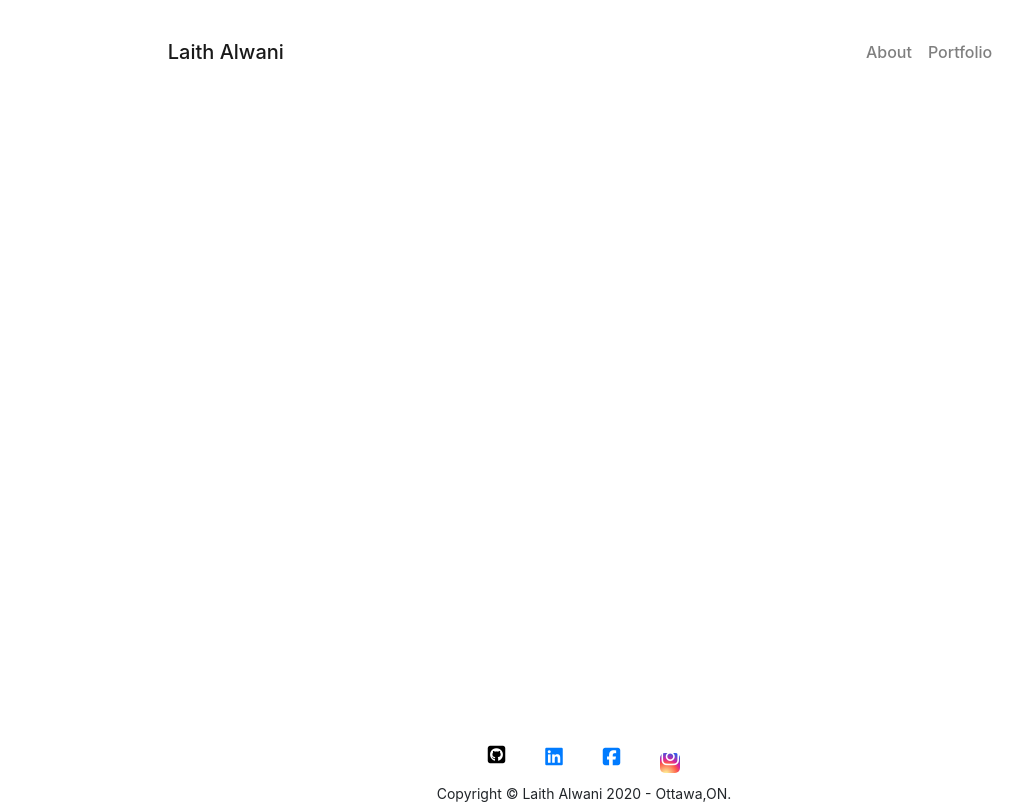
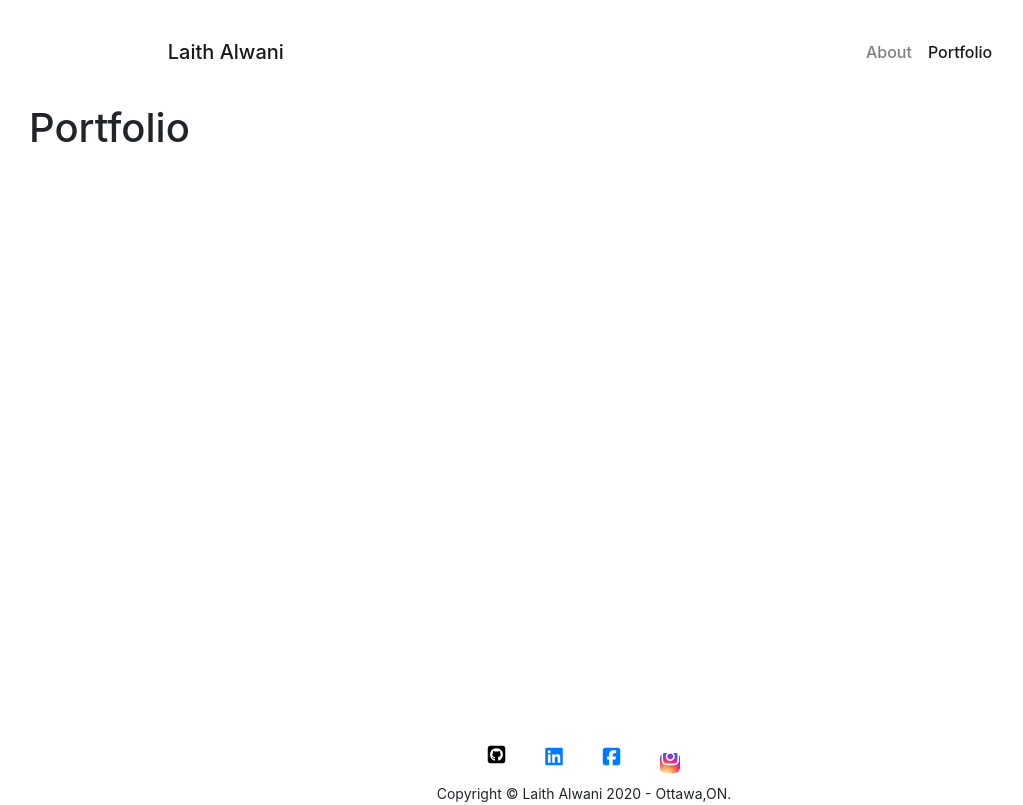
Before and after one commit to LaithAlwani/react-portfolio, a React (Create React App) app: page /react-portfolio/portfolio in a window 1280 px wide. Shown: the whole page, without its empty margins (56-1079 px from the left). Built offline with nearby package versions, Linux system fonts and the light colour scheme.

Commit message:
fixed router issue

```diff
--- a/src/App.js
+++ b/src/App.js
@@ -1,19 +1,17 @@
 import { BrowserRouter as Router, Route } from "react-router-dom";
-import Footer from "./components/Footer";
+import Wrapper from "./components/Wrapper";
 import Navbar from "./components/Navbar/index";
-import Wrapper from "./components/Wrapper";
 import About from "./pages/about";
 import Portfolio from "./pages/portfolio";
+import Footer from "./components/Footer";
 
 function App() {
   return (
     <Router>
-
       <Wrapper>
         <Navbar />
-        <Route exact path="/" component={About}/>
-        <Route exact path="/portfolio" component={Portfolio}/>
-
+        <Route exact path="/react-portfolio" component={About}/>
+        <Route path="/react-portfolio/portfolio" component={Portfolio}/>
       </Wrapper>
       <Footer />
     </Router>
--- a/src/components/NavBar/index.js
+++ b/src/components/NavBar/index.js
@@ -5,15 +5,15 @@ const Navbar = () => {
   const location = useLocation();
   return (
     <nav className="navbar navbar-expand navbar-light">
-      <Link to="/" className="navbar-brand">
+      <Link to="/react-portfolio" className="navbar-brand">
         Laith Alwani
       </Link>
       <ul className="navbar-nav ml-auto">
         <li className="navbar-item">
           <Link
-            to="/"
+            to="/react-portfolio"
             className={
-              location.pathname === "/" ? "nav-link active" : "nav-link"
+              location.pathname === "/react-portfolio" ? "nav-link active" : "nav-link"
             }
           >
             About
@@ -21,9 +21,9 @@ const Navbar = () => {
         </li>
         <li className="navbar-item">
           <Link
-            to="/portfolio"
+            to="/react-portfolio/portfolio"
             className={
-              location.pathname === "/portfolio"
+              location.pathname === "/react-portfolio/portfolio"
                 ? "nav-link active"
                 : "nav-link"
             }
--- a/src/index.js
+++ b/src/index.js
@@ -2,17 +2,17 @@ import React from 'react';
 import ReactDOM from 'react-dom';
 import './index.css';
 import App from './App';
-import reportWebVitals from './reportWebVitals';
+// import reportWebVitals from './reportWebVitals';
 import 'bootstrap/dist/css/bootstrap.min.css';
 
 ReactDOM.render(
-  <React.StrictMode>
+  // <React.StrictMode>
     <App />
-  </React.StrictMode>,
-  document.getElementById('root')
+  // </React.StrictMode>,
+  ,document.getElementById('root')
 );
 
 // If you want to start measuring performance in your app, pass a function
 // to log results (for example: reportWebVitals(console.log))
 // or send to an analytics endpoint. Learn more: https://bit.ly/CRA-vitals
-reportWebVitals();
+// reportWebVitals();
--- a/src/pages/about.js
+++ b/src/pages/about.js
@@ -1,7 +1,28 @@
+
 const About = () => {
+
     return (
-        <div className="">About</div>
-    );
+        <div className="row">
+            {/* <!-- Personal Image  --> */}
+            <div className=" col-md-6 order-md-2 ">
+                <img className="img-fluid p-3" src="assets/images/my-image.JPG" alt="middle eastern man" />
+            </div>
+            {/* <!-- About Me --> */}
+            <article className="col-md-6 order-md-1 my-auto">
+                <h2 className="">&#60;About Me&#62;</h2>
+                <p className="font-weight-bold">I am a full stack web develpoer from Ottawa, Ontairo.</p>
+                <div className="text-left">
+                    <p>I enjoy problem solving and taking on tough challenges and turning into a simple clean solution.
+                        I
+                        have experience in Html, CSS, JavaScript, jQuery and MERN Stack(Mongo, Express, REACT and
+                        Nodejs).
+                    </p>
+                    <p>When I'm not coding or learning a new technology, you would find me videogaming, playing music or
+                        kicking around a soccer ball.</p>
+                </div>
+            </article>
+        </div>
+     );
 }
 
 export default About;
--- a/src/pages/portfolio.js
+++ b/src/pages/portfolio.js
@@ -1,5 +1,11 @@
-const Portfolio = () => {
-    return ("portfolio"  );
+import React from 'react'
+
+function portfolio() {
+    return (
+        <div>
+           <h1>Portfolio</h1>
+        </div>
+    )
 }
 
-export default Portfolio;
+export default portfolio
```
